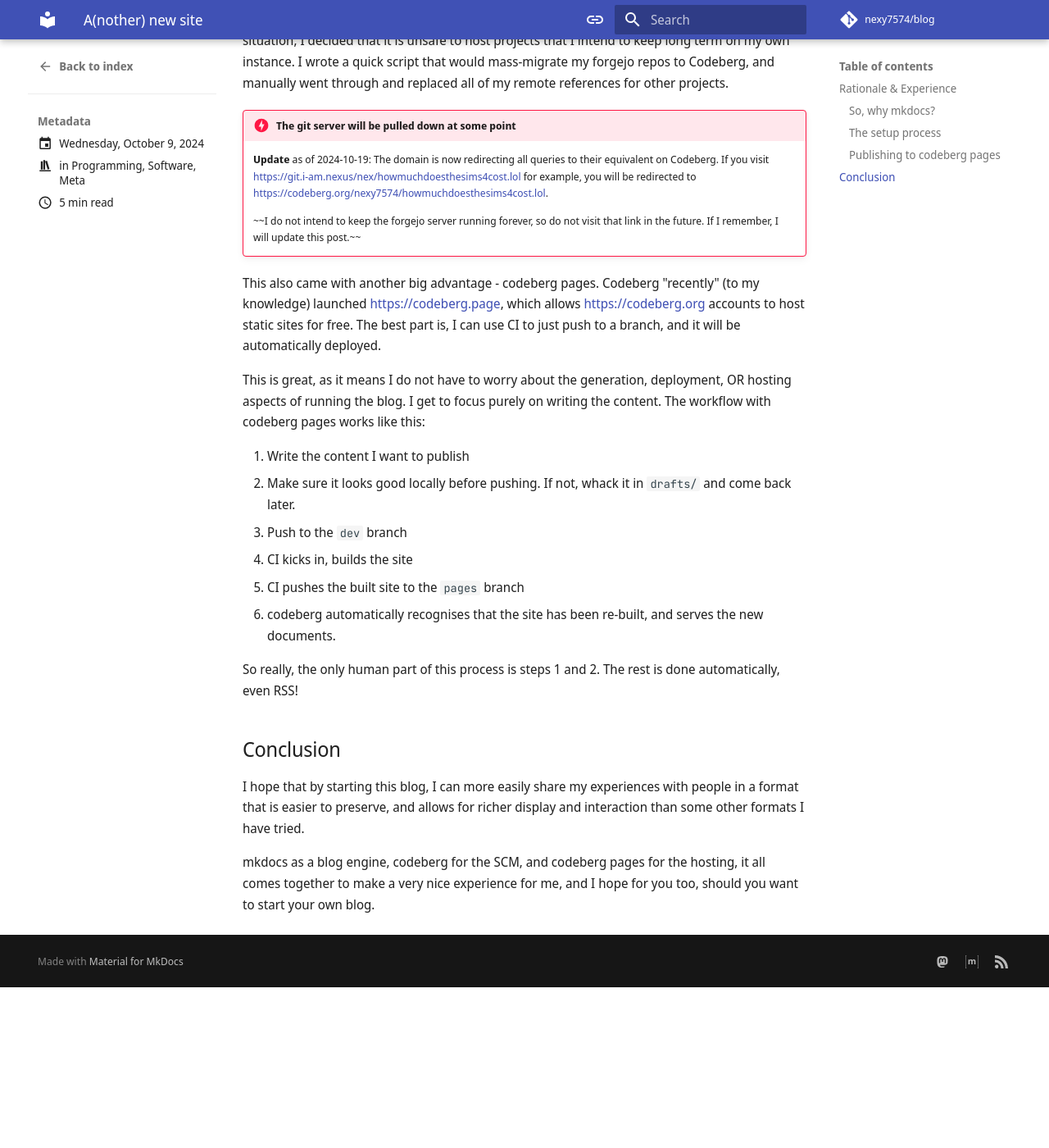
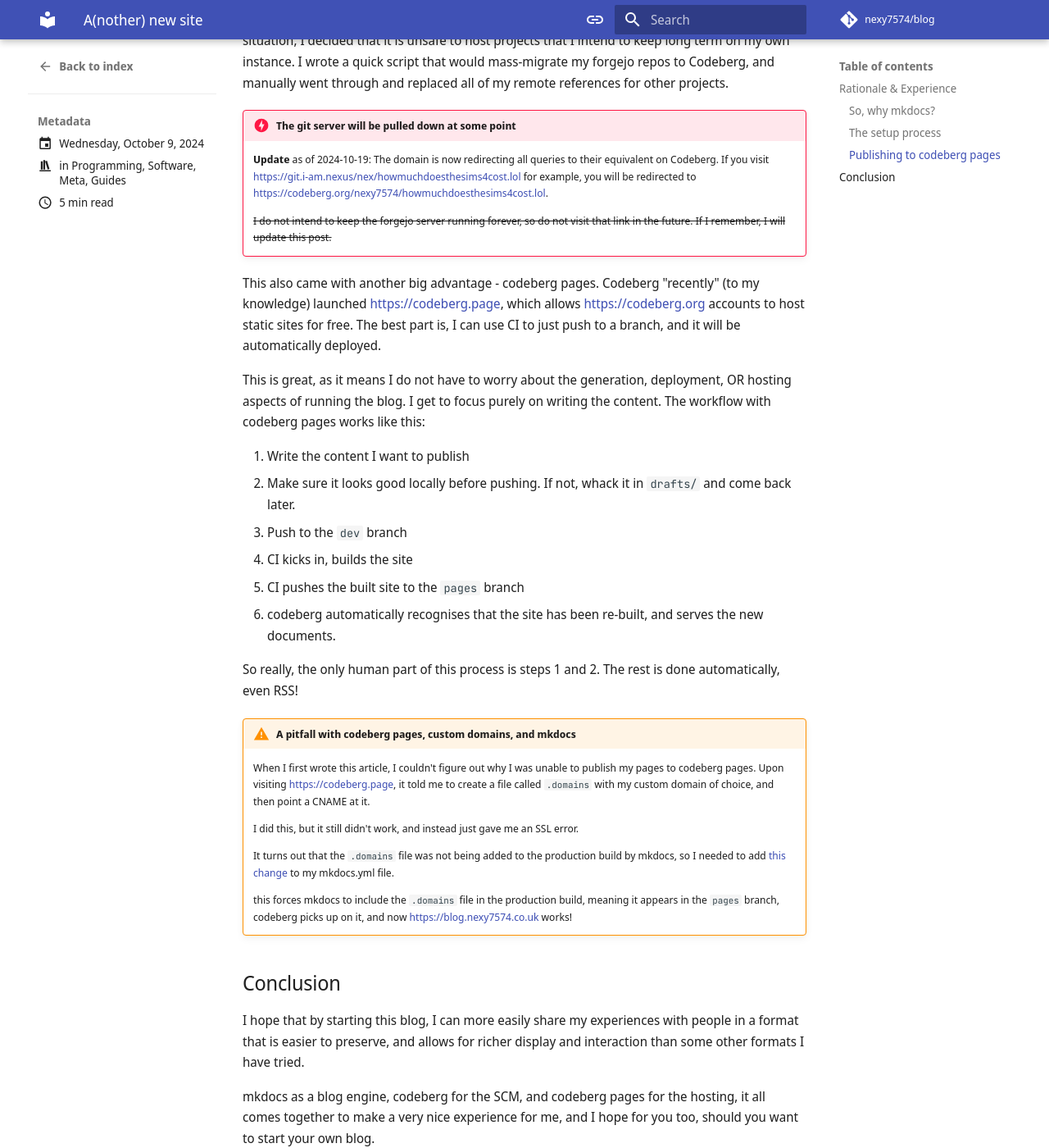
Before and after one commit to nexy7574/blog, an MkDocs documentation site: the page built from docs/posts/A new site.md, in a window 1280 px wide and 1400 px high, scrolled down 2115 px. Shown: the whole window at 82% size. Built offline with MkDocs 1.6.1 and Material for MkDocs 9.7.7, drawn with Linux system fonts in a browser that asks for light colours; plug-ins that fetch from the network failed and are left out; before the commit the page ends 3319 px from its top, so only the background shows below that.

Commit message:
include an update to a new site regarding custom domains

```diff
--- a/docs/posts/A new site.md
+++ b/docs/posts/A new site.md
@@ -5,6 +5,7 @@ categories:
   - Programming
   - Software
   - Meta
+  - Guides
 ---
 
 # A(nother) new site
@@ -101,8 +102,8 @@ manually went through and replaced all of my remote references for other project
     If you visit <https://git.i-am.nexus/nex/howmuchdoesthesims4cost.lol> for example, you will be
     redirected to <https://codeberg.org/nexy7574/howmuchdoesthesims4cost.lol>.
 
-    ~~I do not intend to keep the forgejo server running forever, so do not visit that link in the future.
-    If I remember, I will update this post.~~
+    <del>I do not intend to keep the forgejo server running forever, so do not visit that link in the future.
+    If I remember, I will update this post.</del>
 
 This also came with another big advantage - codeberg pages.
 Codeberg "recently" (to my knowledge) launched <https://codeberg.page>, which allows
@@ -123,6 +124,20 @@ The workflow with codeberg pages works like this:
 So really, the only human part of this process is steps 1 and 2. The rest is done automatically,
 even RSS!
 
+!!! warning "A pitfall with codeberg pages, custom domains, and mkdocs"
+    When I first wrote this article, I couldn't figure out why I was unable to publish my pages to
+    codeberg pages. Upon visiting <https://codeberg.page>, it told me to create a file called `.domains`
+    with my custom domain of choice, and then point a CNAME at it.
+
+    I did this, but it still didn't work, and instead just gave me an SSL error.
+
+    It turns out that the `.domains` file was not being added to the production build by mkdocs, so I needed
+    to add [this change](https://codeberg.org/nexy7574/blog/commit/c1aaa54eb1034ea0fea6bd2cff7bf0f44c7169e7#diff-e06ae62d2bf20523432731a2d6fa671c79156f34)
+    to my mkdocs.yml file.
+
+    this forces mkdocs to include the `.domains` file in the production build, meaning it appears in the
+    `pages` branch, codeberg picks up on it, and now <https://blog.nexy7574.co.uk> works!
+
 ## Conclusion
 
 I hope that by starting this blog, I can more easily share my experiences with people in a format that
```
